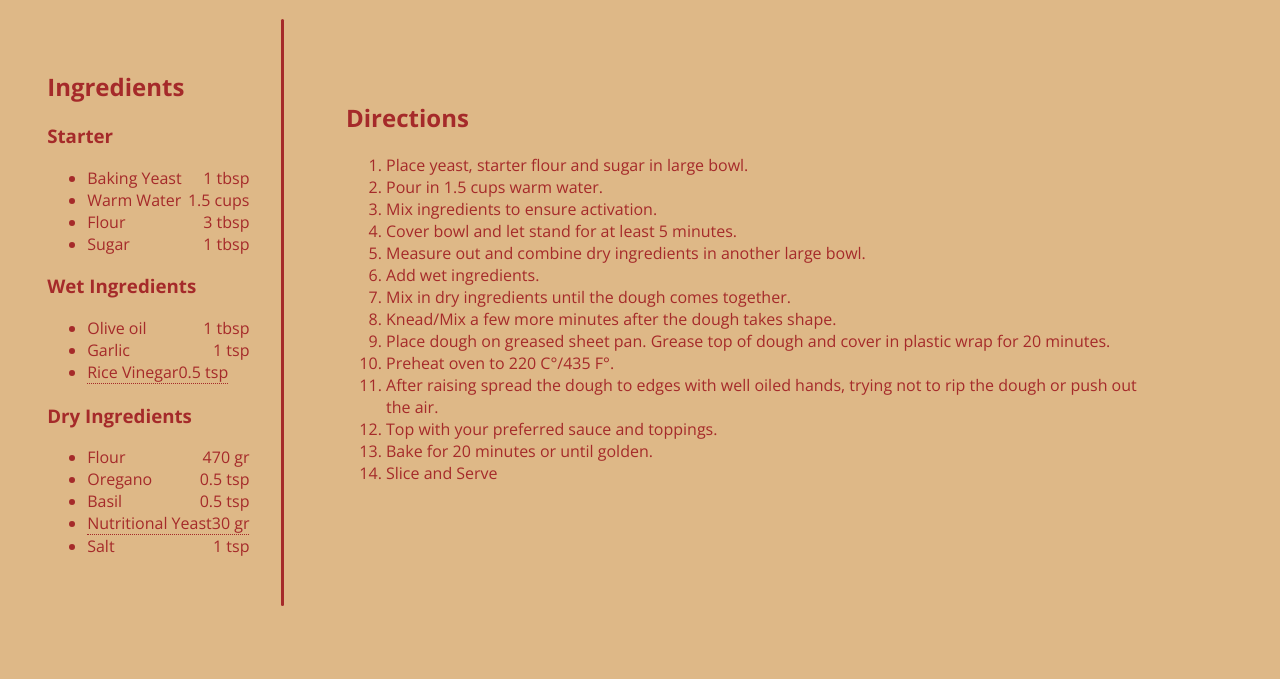
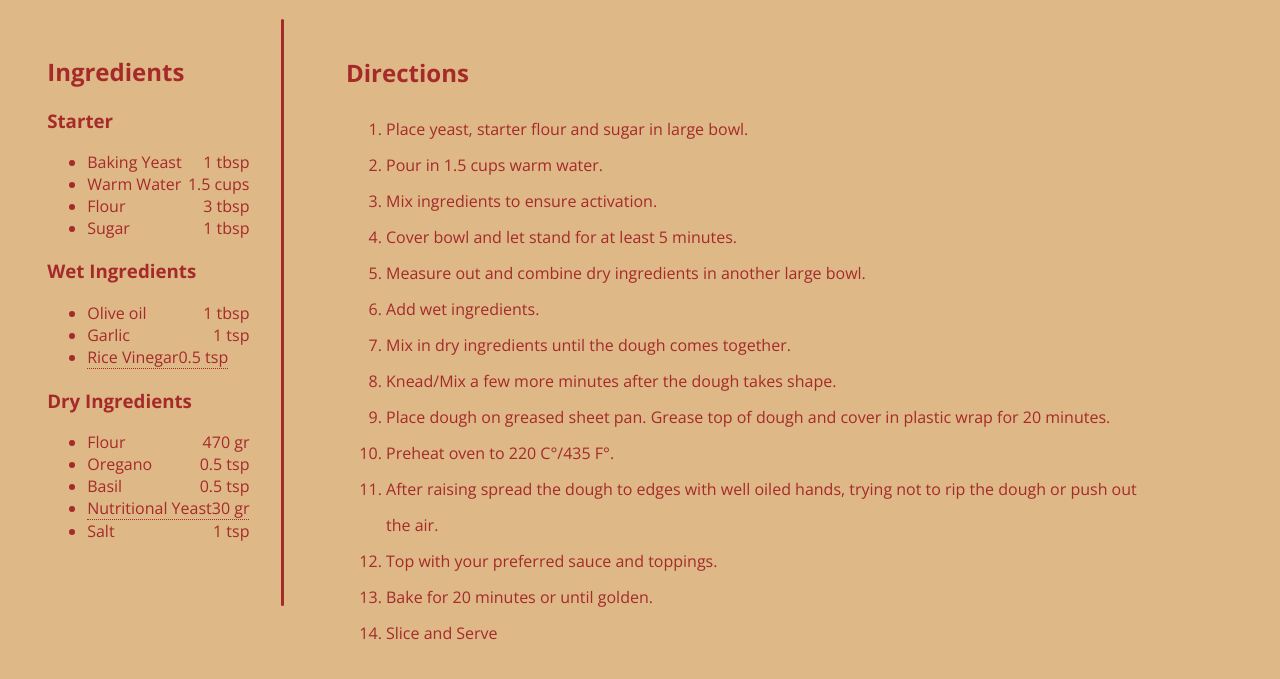
Before and after one commit to nszafranek/Assignment-3, a plain HTML site: page index.html in a window 1280 px wide. Shown: the part 67-746 px from the top of the page. Drawn offline with nearby package versions, Linux system fonts and the light colour scheme.

Commit message:
padding changed

```diff
--- a/style.css
+++ b/style.css
@@ -79,6 +79,7 @@ h2 {
     width: auto;
     height: 100%;
     height: 90%;
+    padding-top: 1em
   }
 
   .directions {
@@ -86,6 +87,8 @@ h2 {
     height: 100%;
     float: left;
     padding: 5%;
+    line-height: 2.25em;
+    padding-top: 1em;
   }
 
   .divider {
```
